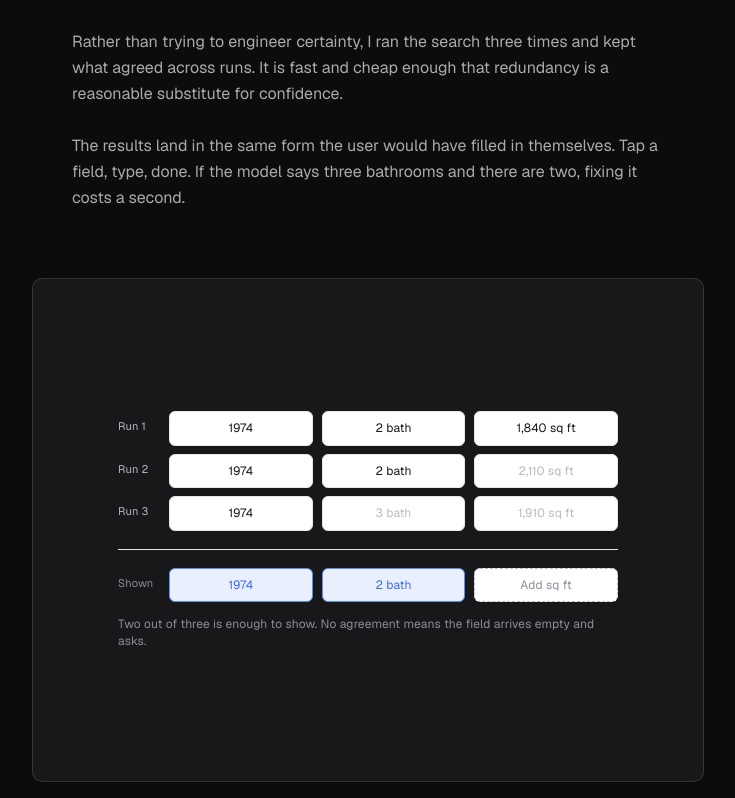
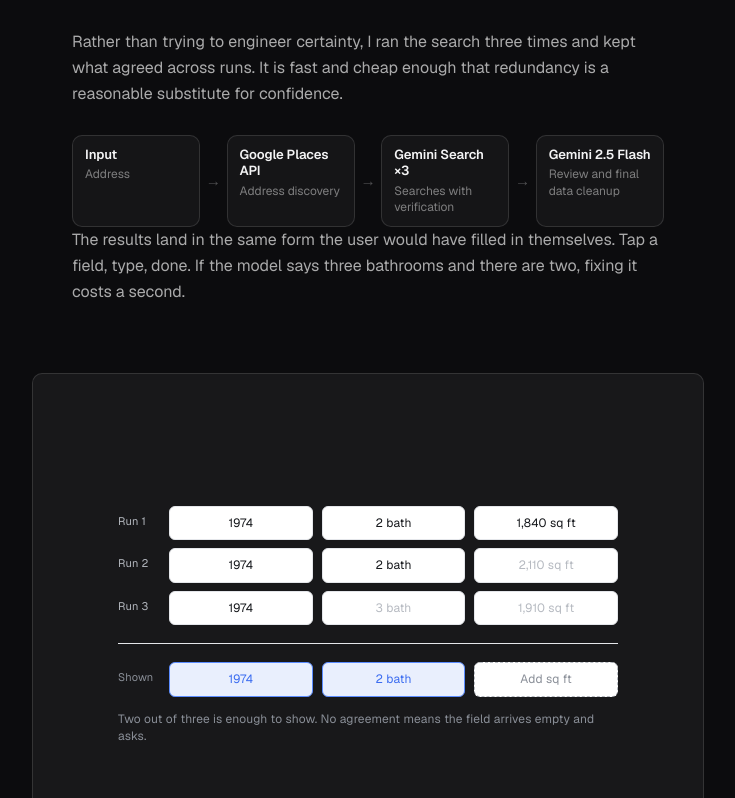
Before and after one commit to hridaew/hridaew-portfolio, a Next.js app: page /domis in a window 1280 px wide. Shown: the part 5202-6000 px from the top of the page, without its empty margins (272-1007 px from the left). Built offline with nearby package versions, Linux system fonts and the light colour scheme.

Commit message:
Split Domis address process into simple and consensus flows
Keep the early pipeline as Places → Gemini Search, and add the
full ×3 search + Gemini 2.5 Flash review under The challenge.

Co-authored-by: hridaew <hridaew@users.noreply.github.com>

```diff
--- a/src/components/domis/DomisCaseStudyBody.tsx
+++ b/src/components/domis/DomisCaseStudyBody.tsx
@@ -501,6 +501,40 @@ export function DomisCaseStudyBody() {
               times and kept what agreed across runs. It is fast and cheap
               enough that redundancy is a reasonable substitute for confidence.
             </p>
+            <ol
+              className="dcs-process"
+              aria-label="Address intelligence consensus pipeline"
+            >
+              <li className="dcs-process-step">
+                <span className="dcs-process-name">Input</span>
+                <span className="dcs-process-desc">Address</span>
+              </li>
+              <li className="dcs-process-arrow" aria-hidden="true">
+                →
+              </li>
+              <li className="dcs-process-step">
+                <span className="dcs-process-name">Google Places API</span>
+                <span className="dcs-process-desc">Address discovery</span>
+              </li>
+              <li className="dcs-process-arrow" aria-hidden="true">
+                →
+              </li>
+              <li className="dcs-process-step">
+                <span className="dcs-process-name">Gemini Search ×3</span>
+                <span className="dcs-process-desc">
+                  Searches with verification
+                </span>
+              </li>
+              <li className="dcs-process-arrow" aria-hidden="true">
+                →
+              </li>
+              <li className="dcs-process-step">
+                <span className="dcs-process-name">Gemini 2.5 Flash</span>
+                <span className="dcs-process-desc">
+                  Review and final data cleanup
+                </span>
+              </li>
+            </ol>
             <p>
               The results land in the same form the user would have filled in
               themselves. Tap a field, type, done. If the model says three
```
